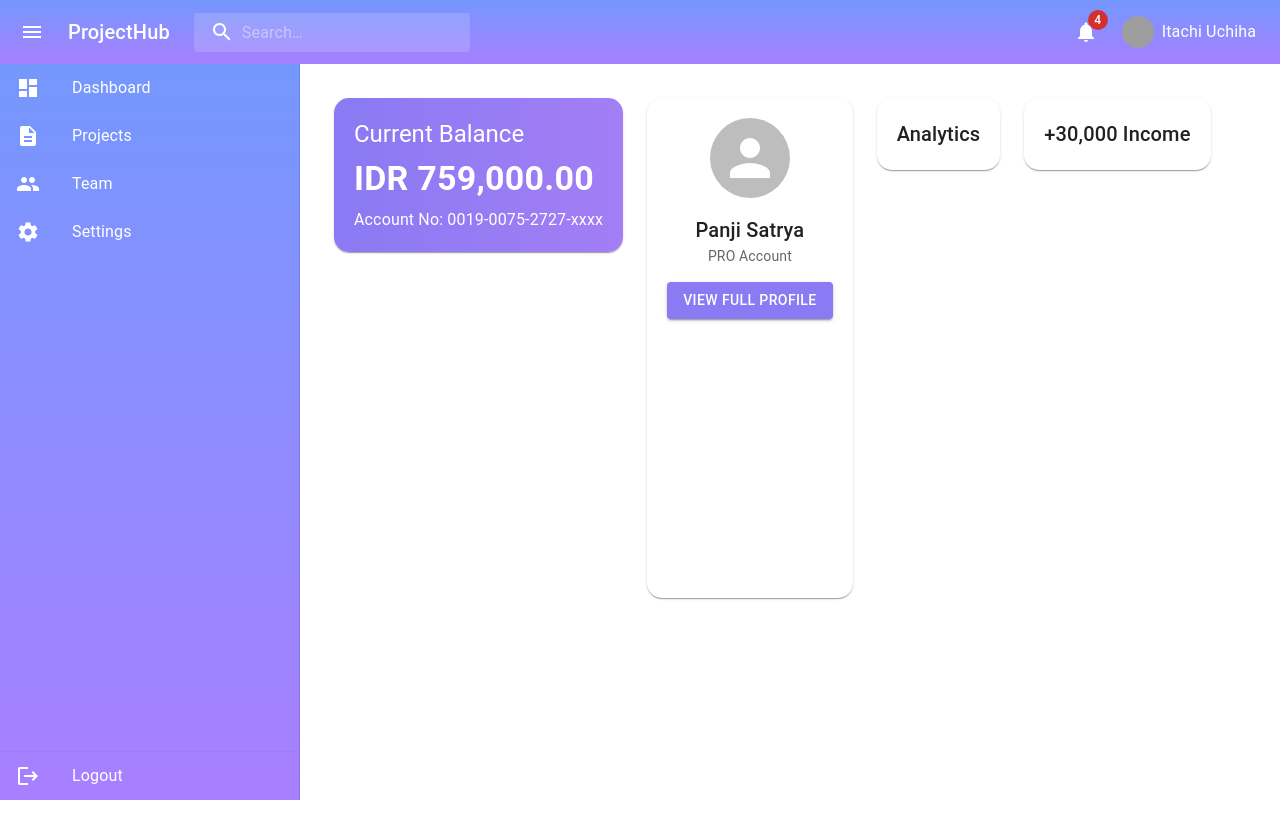
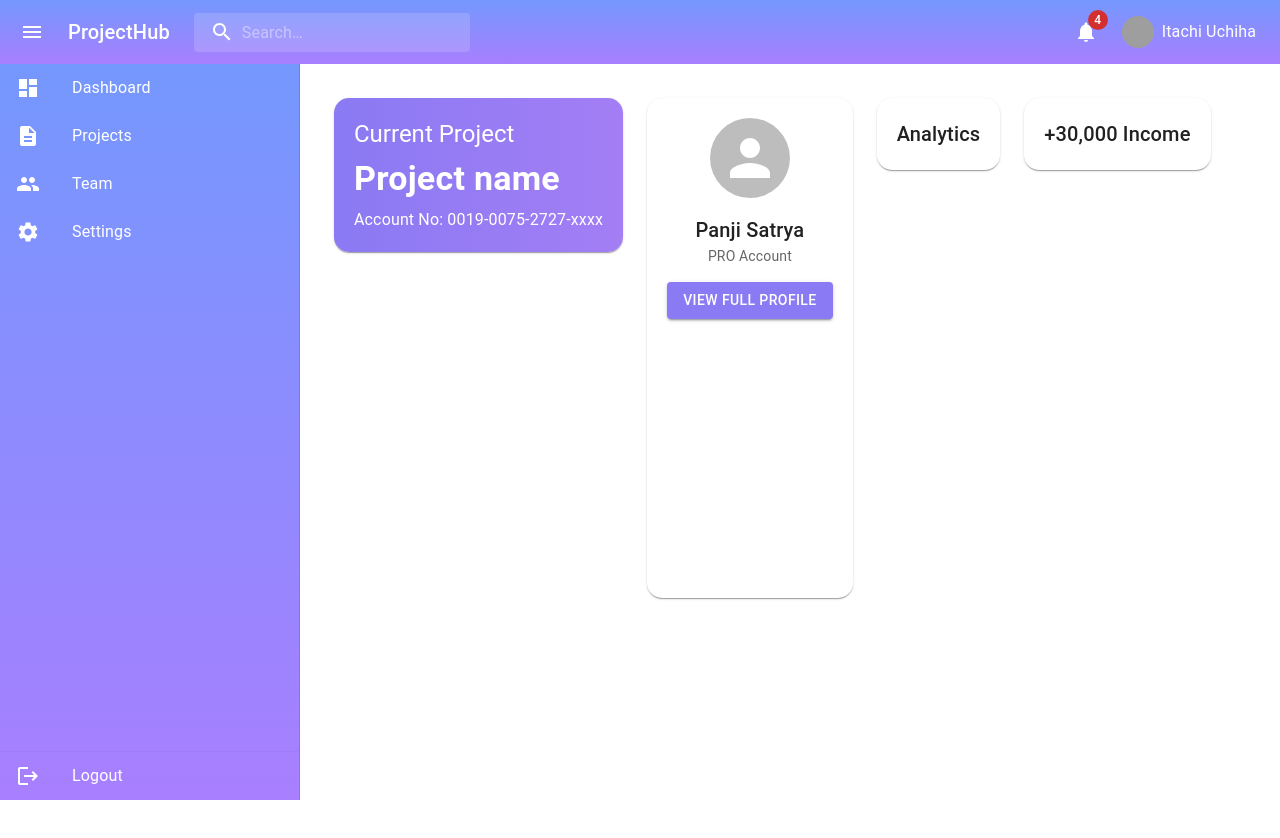
Before and after one commit to Zahabiya-Tawawala/ScholarlySync, a React (Vite) app in the folder client/mvp-product/: page / in a window 1280 px wide. Shown: the top 838 px of the page. Built offline with nearby package versions, Linux system fonts and the light colour scheme; grey boxes are pictures that could not be loaded.

Commit message:
daily commit

```diff
--- a/client/mvp-product/src/components/Dashboard.jsx
+++ b/client/mvp-product/src/components/Dashboard.jsx
@@ -28,9 +28,9 @@ const Dashboard = () => {
               color: "white",
             }}
           >
-            <Typography variant="h5">Current Balance</Typography>
+            <Typography variant="h5">Current Project</Typography>
             <Typography variant="h4" sx={{ fontWeight: "bold", mt: 1 }}>
-              IDR 759,000.00
+              Project name
             </Typography>
             <Typography sx={{ mt: 1 }}>Account No: 0019-0075-2727-xxxx</Typography>
           </Card>
```
